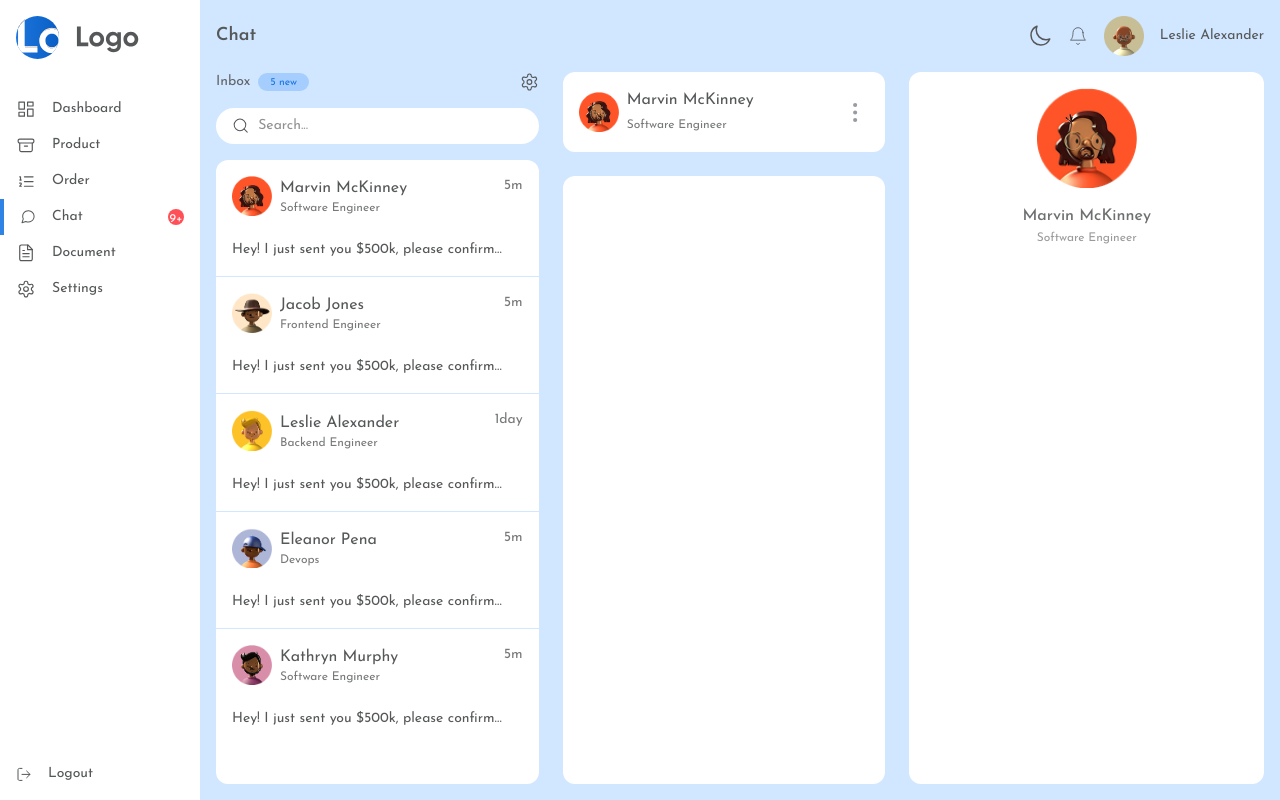
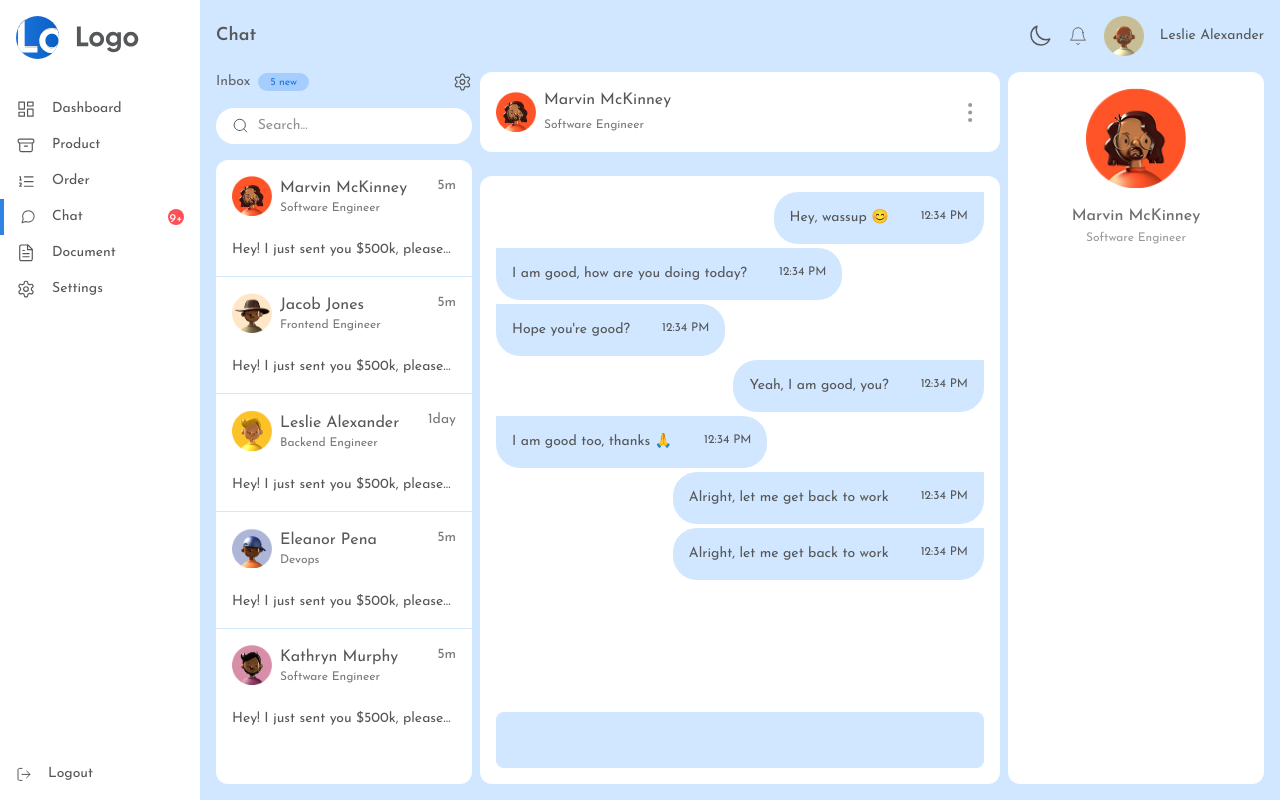
Before and after one commit to codewitgabi/chimr, a Next.js app: page / in a window 1280 px wide. Built offline with nearby package versions, Linux system fonts and the light colour scheme.

Commit message:
style: responsiveness for chat page

```diff
--- a/components/sections/ChatSection.tsx
+++ b/components/sections/ChatSection.tsx
@@ -5,7 +5,7 @@ import ChatContent from "../ui/chat/ChatContent";
 
 function ChatSection() {
   return (
-    <section className="flex gap-6 flex-1 overflow-hidden mt-4">
+    <section className="grid grid-cols-4 gap-2 flex-1 overflow-hidden mt-4 max-[1200px]:grid-cols-3 max-[655px]:grid-cols-1">
       {/* Contact */}
 
       <div className="flex-1 overflow-y-auto flex flex-col">
--- /dev/null
+++ b/components/ui/chat/ChatBubble.tsx
@@ -0,0 +1,20 @@
+interface ChatBubbleProps {
+  message: string;
+  timestamp: string;
+  type: "sender" | "receiver";
+}
+
+function ChatBubble({ message, timestamp, type }: ChatBubbleProps) {
+  return (
+    <div
+      className={`p-4 flex gap-8 bg-primary w-max max-w-full rounded-3xl mb-1 ${
+        type === "sender" ? "ml-auto rounded-tr-none" : "rounded-tl-none"
+      }`}
+    >
+      <p className="text-sm">{message}</p>
+      <span className="text-xs">{timestamp}</span>
+    </div>
+  );
+}
+
+export default ChatBubble;
--- a/components/ui/chat/ChatContactCard.tsx
+++ b/components/ui/chat/ChatContactCard.tsx
@@ -30,7 +30,7 @@ function ChatContactCard({
       role="button"
       onClick={handleClick}
     >
-      <div className="flex items-start justify-between">
+      <div className="flex items-start justify-between gap-4">
         <div className="flex items-center gap-2">
           <Image
             src={profilePic}
--- a/components/ui/chat/ChatContactList.tsx
+++ b/components/ui/chat/ChatContactList.tsx
@@ -21,12 +21,10 @@ function ChatContactList() {
         about: "",
       });
     }
-
-    console.log("Logged")
   });
 
   return (
-    <div className="bg-secondary rounded-xl mt-4 overflow-auto grow">
+    <div className="bg-secondary rounded-xl mt-4 overflow-y-auto grow">
       <div className="divide-y divide-primary">
         {chatContacts.map((contact) => (
           <ChatContactCard key={contact.userId} {...contact} />
--- a/components/ui/chat/ChatContent.tsx
+++ b/components/ui/chat/ChatContent.tsx
@@ -2,12 +2,14 @@
 
 import useAppStore from "@/utils/store";
 import Image, { StaticImageData } from "next/image";
+import ChatMessageInput from "./ChatMessageInput";
+import ChatBubble from "./ChatBubble";
 
 function ChatContent() {
   const selectedContact = useAppStore((state) => state.selectedContact);
 
   return (
-    <div className="flex-1 overflow-y-auto flex flex-col">
+    <div className="flex-1 col-span-2 overflow-y-auto flex flex-col max-[655px]:hidden">
       <div className="flex items-center justify-between bg-secondary p-4 rounded-xl">
         {selectedContact ? (
           <div className="flex items-center gap-2">
@@ -63,7 +65,49 @@ function ChatContent() {
 
       {/* Chat content */}
 
-      <div className="mt-6 bg-secondary rounded-xl p-4 grow"></div>
+      <div className="mt-6 bg-secondary max-[655px]:rounded-none rounded-xl p-4 grow overflow-y-auto relative flex flex-col">
+        <div className="grow overflow-y-auto">
+          <ChatBubble
+            message="Hey, wassup 😊"
+            timestamp="12:34 PM"
+            type="sender"
+          />
+          <ChatBubble
+            message="I am good, how are you doing today?"
+            timestamp="12:34 PM"
+            type="receiver"
+          />
+          <ChatBubble
+            message="Hope you're good?"
+            timestamp="12:34 PM"
+            type="receiver"
+          />
+          <ChatBubble
+            message="Yeah, I am good, you?"
+            timestamp="12:34 PM"
+            type="sender"
+          />
+          <ChatBubble
+            message="I am good too, thanks 🙏"
+            timestamp="12:34 PM"
+            type="receiver"
+          />
+          <ChatBubble
+            message="Alright, let me get back to work"
+            timestamp="12:34 PM"
+            type="sender"
+          />
+          <ChatBubble
+            message="Alright, let me get back to work"
+            timestamp="12:34 PM"
+            type="sender"
+          />
+        </div>
+
+        {/* Text input field */}
+
+        <ChatMessageInput />
+      </div>
     </div>
   );
 }
--- /dev/null
+++ b/components/ui/chat/ChatMessageInput.tsx
@@ -0,0 +1,14 @@
+"use client";
+
+function ChatMessageInput() {
+  return (
+    <textarea
+      name="chatMessage"
+      id="chatMessage"
+      rows={1}
+      className="bg-primary resize-none rounded-lg sticky -bottom-2 left-4 w-full right-4 outline-none focus:border-blue-300 p-4 inline-block mt-4"
+    ></textarea>
+  );
+}
+
+export default ChatMessageInput;
--- a/components/ui/chat/ContactProfileDetail.tsx
+++ b/components/ui/chat/ContactProfileDetail.tsx
@@ -7,7 +7,7 @@ function ContactProfileDetail() {
   const selectedContact = useAppStore((state) => state.selectedContact);
 
   return (
-    <div className="flex-1 overflow-y-auto w-full bg-secondary rounded-xl text-center p-4">
+    <div className="flex-1 overflow-y-auto w-full bg-secondary rounded-xl text-center p-4 max-[1200px]:hidden">
       {selectedContact ? (
         <div className="">
           <Image
--- a/components/ui/navbar/Header.tsx
+++ b/components/ui/navbar/Header.tsx
@@ -45,7 +45,7 @@ function Header({ title }: HeaderProps) {
             height={40}
           />
 
-          <h1 className="text-sm">
+          <h1 className="text-sm max-[425px]:hidden">
             Leslie Alexander
           </h1>
         </div>
--- a/components/ui/navbar/Sidebar.tsx
+++ b/components/ui/navbar/Sidebar.tsx
@@ -4,7 +4,7 @@ import AppLogo from "../AppLogo";
 
 function Sidebar() {
   return (
-    <aside className="w-[200px] h-full bg-secondary flex flex-col shrink-0 justify-between gap-12 overflow-y-auto">
+    <aside className="w-[200px] h-full bg-secondary flex flex-col shrink-0 justify-between gap-12 overflow-y-auto max-[965px]:hidden">
       <div>
         {/* App Logo */}
 
```
